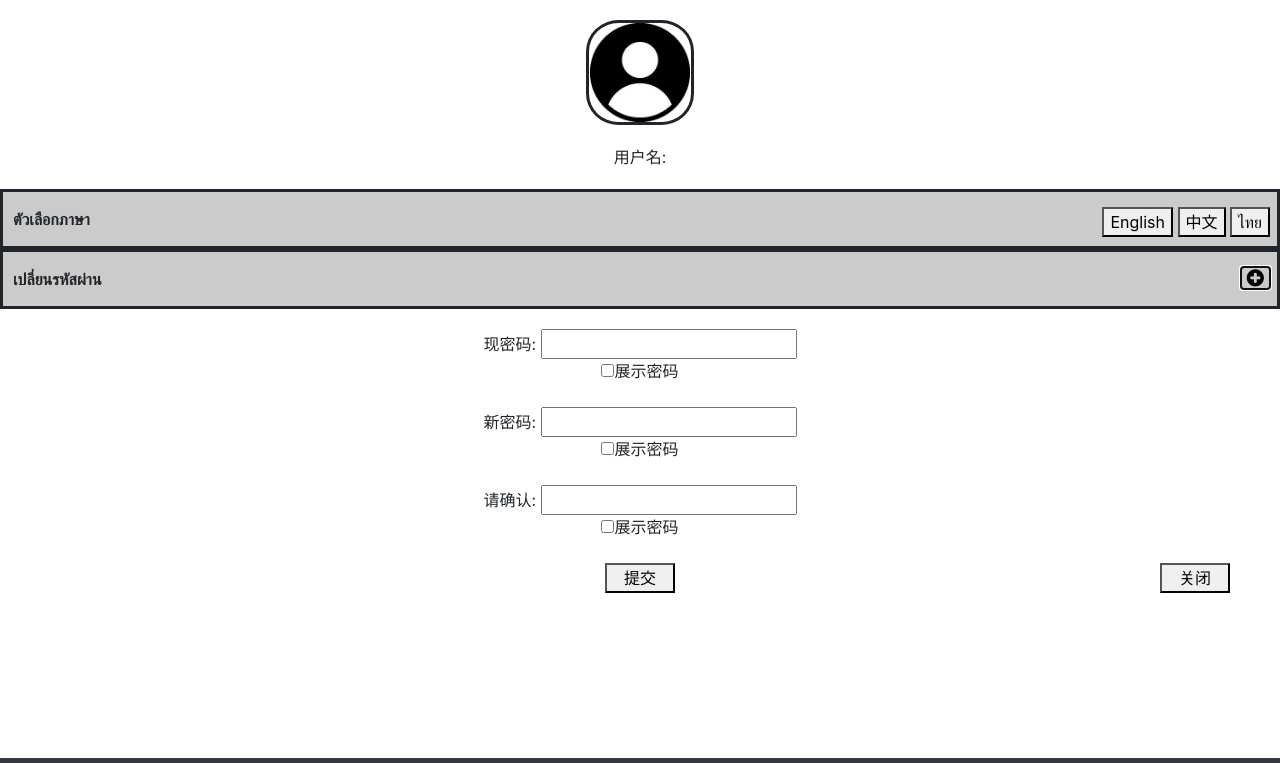
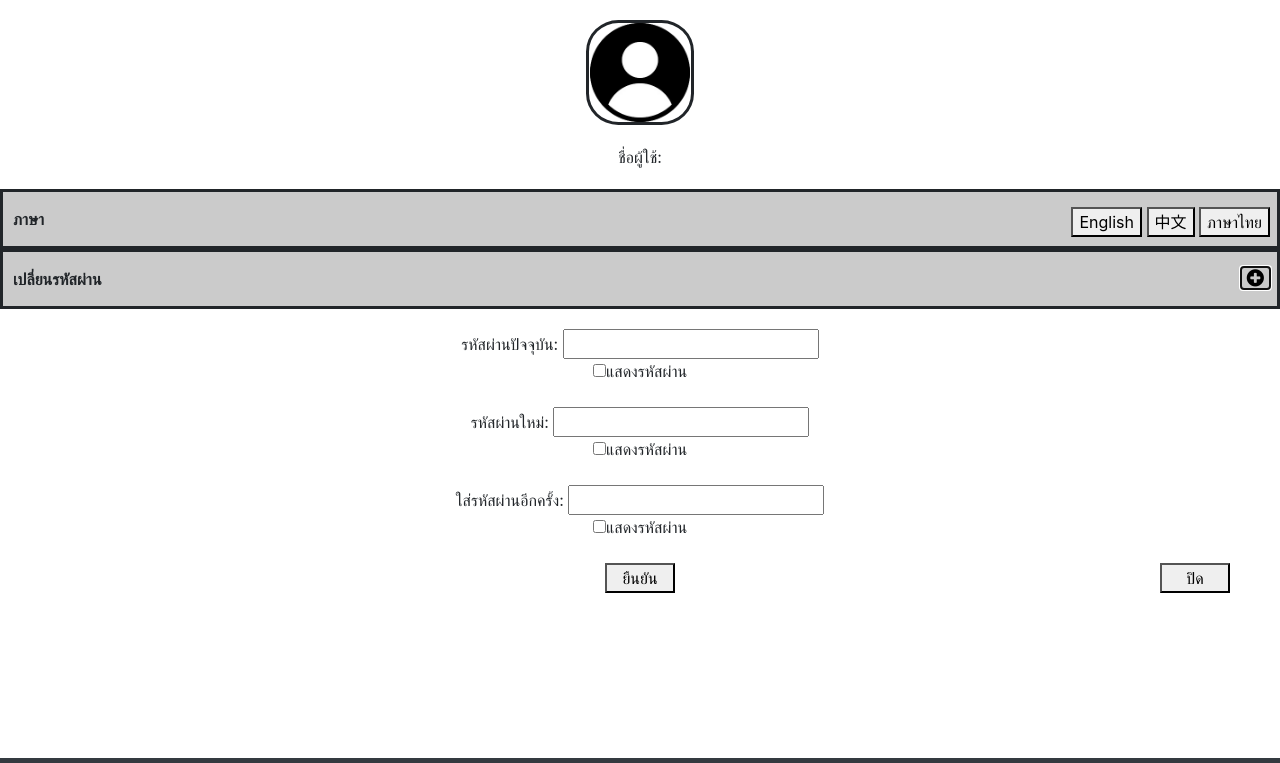
Before and after one commit to ZhiqingWei/Prevision, a website with bundled scripts: page profile-h.html in a window 1280 px wide. Both pictures are taken after a click on the button 1255 px from the left and 278 px from the top of the page. Shown: the top 763 px of the page. Built offline with nearby package versions, Linux system fonts and the light colour scheme.

Commit message:
updated language options

```diff
--- a/css/profile-h.css
+++ b/css/profile-h.css
@@ -41,7 +41,7 @@ img {
 
 
 .user::before {
-	content: "用户名: ";
+	content: "ชื่อผู้ใช้: ";
 	font-style: normal;
 }
 
--- a/js/profile-h.js
+++ b/js/profile-h.js
@@ -52,10 +52,10 @@
 			$('.pass').val($('.confirm-pass').val());
 			$('.confirm-pass').val("");
 			$('.new-pass').val("");
-			alert("新密码设置成功！");
+			alert("เปลี่ยนรหัสผ่านสำเร็จแล้ว");
 		}
 		else {
-			alert("两次输入密码不匹配，请重试。")
+			alert("รหัสผ่านไม่ถูกต้อง")
 		}
 	})
 
--- a/profile-h.html
+++ b/profile-h.html
@@ -8,7 +8,7 @@
   <meta name="description" content="">
   <meta name="author" content="">
 
-  <title>ผู้ใช้งาน</title>
+  <title>ผู้ใช้</title>
 
   <!-- Bootstrap core CSS -->
   <link href="vendor/bootstrap/css/bootstrap.min.css" rel="stylesheet">
@@ -27,11 +27,11 @@
 		<p class="user" data_temp_dwid="1"></p>
 		<section class="lang-change">
 			<div class="toggle">
-				<strong>ตัวเลือกภาษา</strong>
+				<strong>ภาษา</strong>
 				<span class="button-group">
 					<button class="lang" id="eng">English</button>
 					<button class="lang" id="chinese">中文</button>
-					<button class="lang" id="thai">ไทย</button>
+					<button class="lang" id="thai">ภาษาไทย</button>
 				</span>
 			</div>
 		</section>
@@ -40,15 +40,15 @@
 				<button id="toggle" class="fa fa-plus-circle"></button>
 			</div>
 			<div class="pass-change">
-				<div class="container">现密码: <input class="pass" type="password" readonly>
-					<div><input type="checkbox" class="current-c">展示密码</div></div><br>
-				<div class="container">新密码: <input class="new-pass" type="password">
-					<div><input type="checkbox" class="new-c">展示密码</div></div><br>
-				<div class="container">请确认: <input class="confirm-pass" type="password">
-					<div><input type="checkbox" class="confirm-c">展示密码</div></div><br>
+				<div class="container">รหัสผ่านปัจจุบัน: <input class="pass" type="password" readonly>
+					<div><input type="checkbox" class="current-c">แสดงรหัสผ่าน</div></div><br>
+				<div class="container">รหัสผ่านใหม่: <input class="new-pass" type="password">
+					<div><input type="checkbox" class="new-c">แสดงรหัสผ่าน</div></div><br>
+				<div class="container">ใส่รหัสผ่านอีกครั้ง: <input class="confirm-pass" type="password">
+					<div><input type="checkbox" class="confirm-c">แสดงรหัสผ่าน</div></div><br>
 
-				<button id="submit-pass">提交</button>
-				<button id="submit-close">关闭</button>
+				<button id="submit-pass">ยืนยัน</button>
+				<button id="submit-close">ปิด</button>
 			</div>
 		</section>
 	</div>
```
Also changed, not shown: profile-c.html (+1 -1 lines), profile.html (+2 -2 lines).
